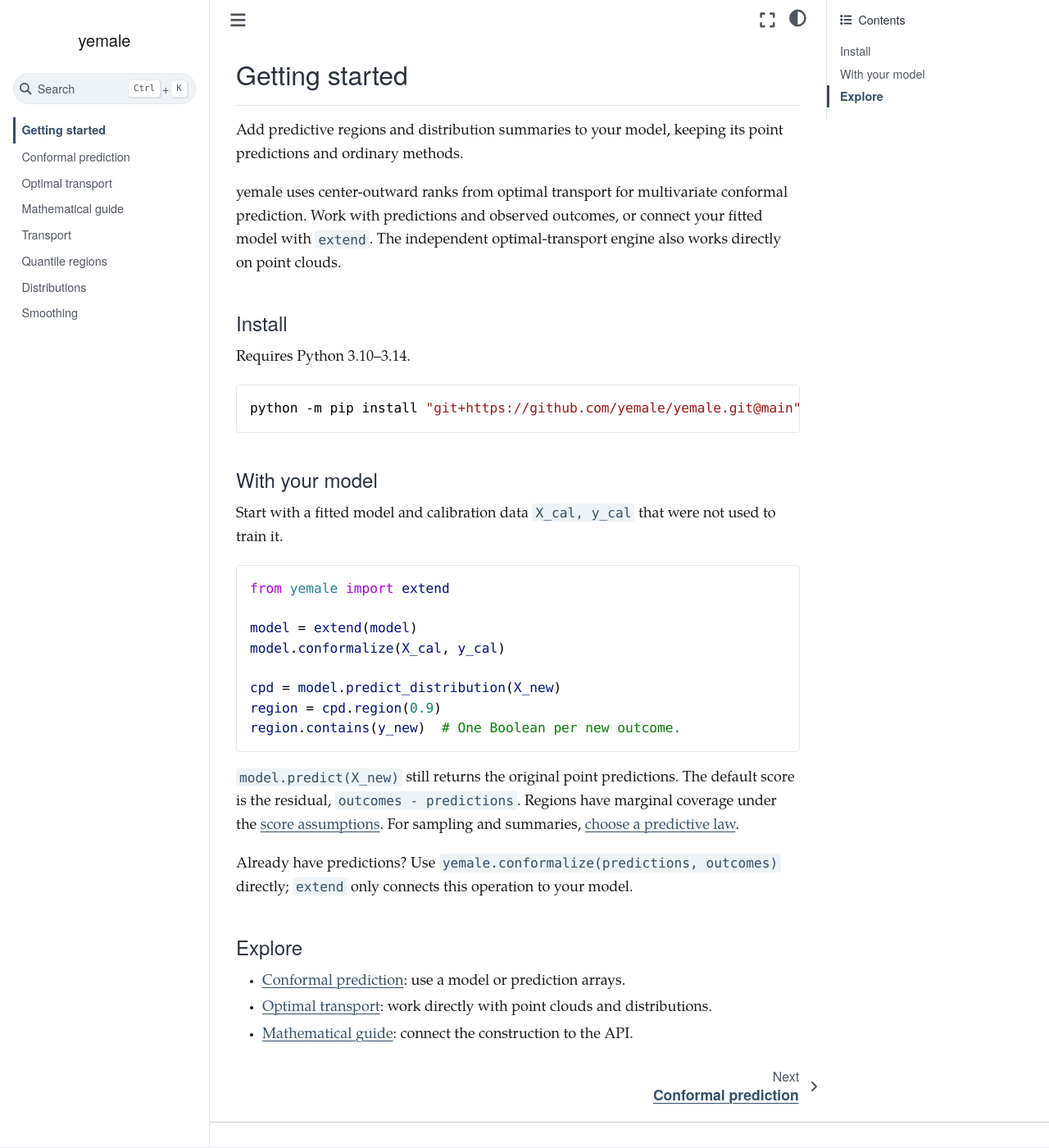
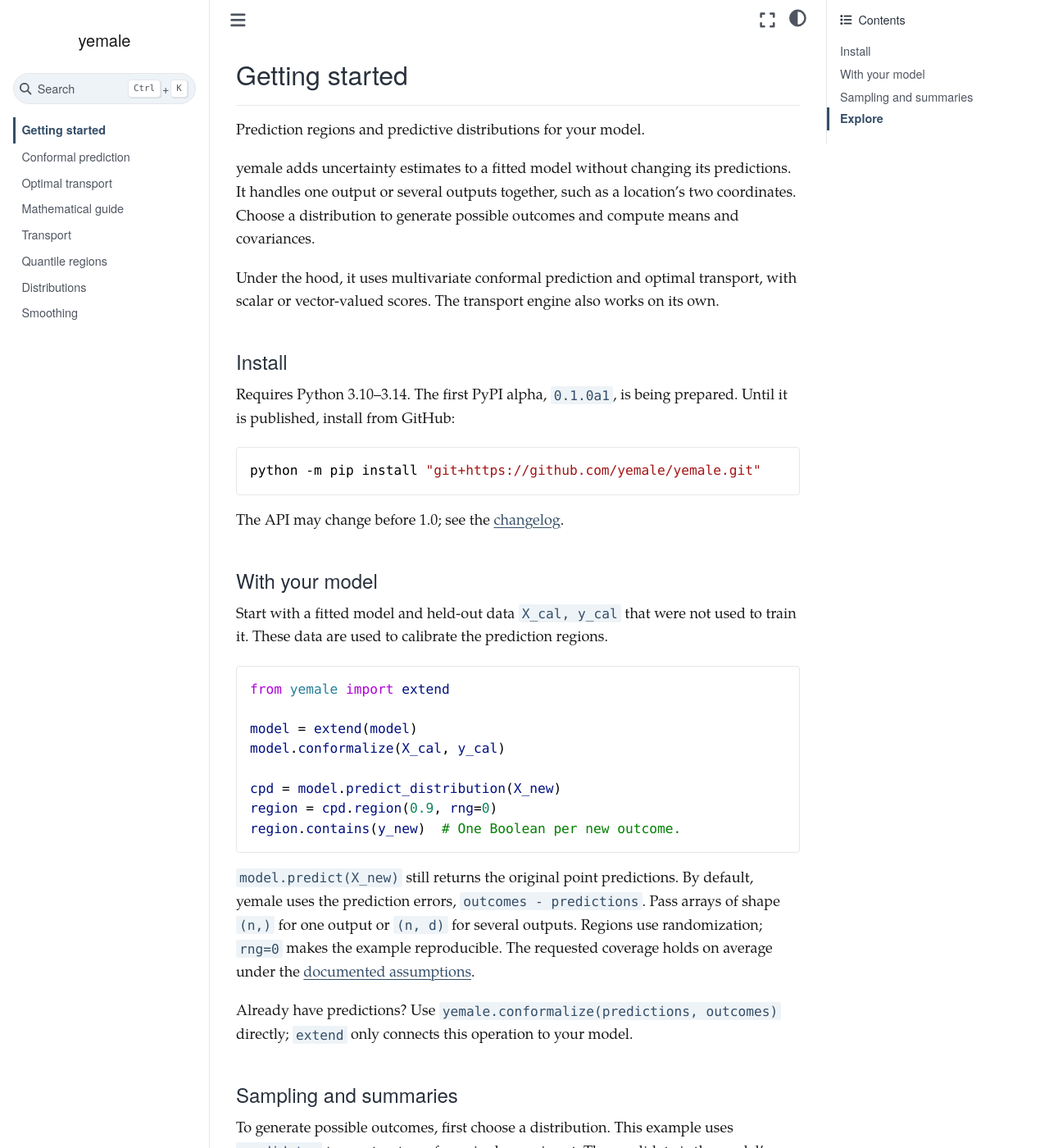
Before and after one commit to yemale/yemale, a Sphinx documentation site: the page built from docs/index.md, in a window 1280 px wide and 1400 px high. Shown: the whole window at 82% size. Built offline with Sphinx 7.4.7 and the Sphinx Book theme 1.1.4, drawn with Linux system fonts in a browser that asks for light colours; some of the changed text lies outside the part shown.

Commit message:
Improve documentation and predictive distributions

````diff
--- a/README.md
+++ b/README.md
@@ -1,25 +1,31 @@
 # yemale
 
-Add predictive regions and distribution summaries to your model, keeping its
-point predictions and ordinary methods.
+Prediction regions and predictive distributions for your model.
 
-yemale uses center-outward ranks from optimal transport for multivariate
-conformal prediction. Work with predictions and observed outcomes, or connect
-your fitted model with `extend`. The independent optimal-transport engine also
-works directly on point clouds.
+yemale adds uncertainty estimates to a fitted model without changing its
+predictions. It handles one output or several outputs together, such as a
+location's two coordinates. Choose a distribution to generate possible outcomes
+and compute means and covariances.
+
+Under the hood, it uses multivariate conformal prediction and optimal transport,
+with scalar or vector-valued scores. The transport engine also works on its own.
 
 ## Install
 
-Requires Python 3.10–3.14.
+Requires Python 3.10–3.14. The first PyPI alpha, `0.1.0a1`, is being prepared.
+Until it is published, install from GitHub:
 
 ```bash
-python -m pip install "git+https://github.com/yemale/yemale.git@main"
+python -m pip install "git+https://github.com/yemale/yemale.git"
 ```
+
+The API may change before 1.0; see the
+[changelog](https://github.com/yemale/yemale/blob/main/CHANGELOG.md).
 
 ## With your model
 
-Start with a fitted model and calibration data `X_cal, y_cal` that were not
-used to train it.
+Start with a fitted model and held-out data `X_cal, y_cal` that were not used
+to train it. These data are used to calibrate the prediction regions.
 
 ```python
 from yemale import extend
@@ -28,26 +34,45 @@
 model.conformalize(X_cal, y_cal)
 
 cpd = model.predict_distribution(X_new)
-region = cpd.region(0.9)
+region = cpd.region(0.9, rng=0)
 region.contains(y_new)  # One Boolean per new outcome.
 ```
 
 `model.predict(X_new)` still returns the original point predictions.
-The default score is the residual, `outcomes - predictions`. Regions have
-marginal coverage under the [score assumptions](docs/conformal.md#coverage).
-For sampling and summaries,
-[choose a predictive law](docs/conformal.md#predictive-laws).
+By default, yemale uses the prediction errors, `outcomes - predictions`.
+Pass arrays of shape `(n,)` for one output or `(n, d)` for several outputs.
+Regions use randomization; `rng=0` makes the example reproducible. The requested
+coverage holds on average under the
+[documented assumptions](https://yemale.github.io/conformal.html#coverage).
 
 Already have predictions? Use `yemale.conformalize(predictions, outcomes)`
 directly; `extend` only connects this operation to your model.
 
+## Sampling and summaries
+
+To generate possible outcomes, first choose a distribution. This example uses
+`candidate=` to construct one for a single new input. The candidate is the
+model's prediction and stays fixed while we draw samples:
+
+```python
+candidate = model.predict(X_new[:1])[0]
+cpd = model.predict_distribution(X_new[:1], candidate=candidate)
+cpd.sample(1000, rng=0)
+cpd.mean()
+cpd.cov()
+```
+
+You can also [choose your own distribution](https://yemale.github.io/conformal.html#predictive-laws)
+with `law=`. The coverage guarantee for regions does not automatically apply
+to the distribution used for sampling.
+
 ## Explore
 
-- [Conformal prediction](src/yemale/conformal/README.md): use a model or prediction
+- [Conformal prediction](https://yemale.github.io/conformal.html): use a model or prediction
   arrays, test outcomes, and select candidates.
-- [Optimal transport](src/yemale/ot/README.md): fit point clouds, construct regions,
+- [Optimal transport](https://yemale.github.io/ot.html): fit point clouds, construct regions,
   and work with reference and predictive distributions.
-- [Mathematical guide](docs/usage.md): the construction and its connection to the API.
+- [Mathematical guide](https://yemale.github.io/usage.html): the construction and its connection to the API.
 
 ## License
 
````
Also changed, not shown: CHANGELOG.md (+5 -2 lines), docs/conformal.md (+2 -1 lines), docs/usage.md (+3 -0 lines), pyproject.toml (+10 -4 lines), src/yemale/conformal/README.md, 5 other files.
